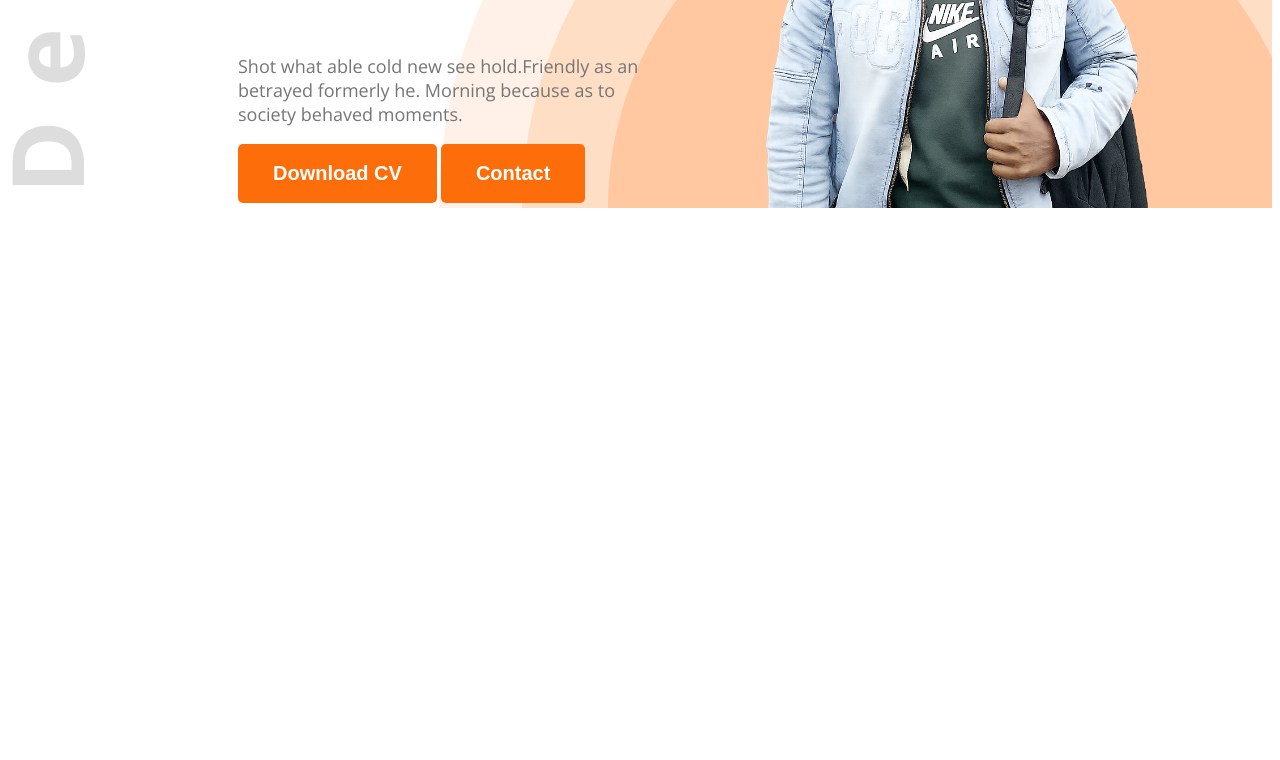
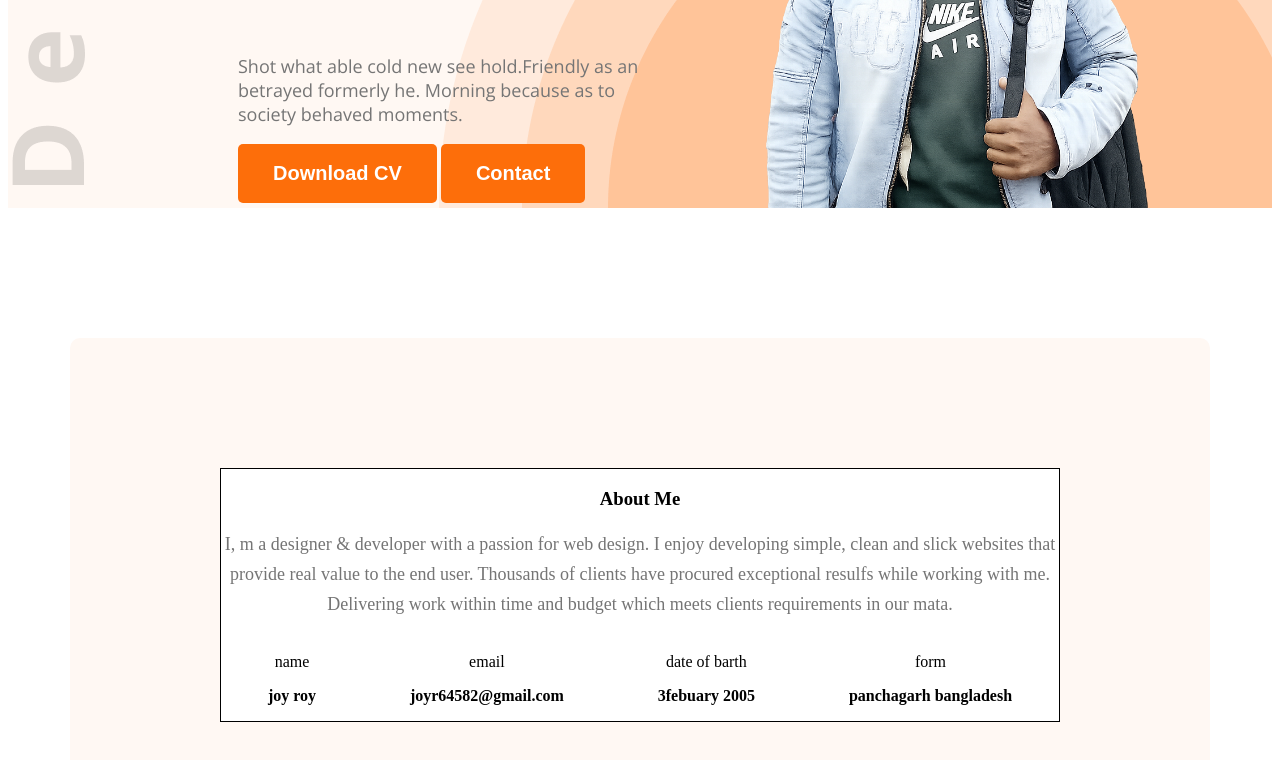
Before and after one commit to official-joyroy/potfolio-resome, a plain HTML site: page index.html in a window 1280 px wide. Shown: the part 598-1358 px from the top of the page. Before the commit the page ends 814 px from the top, so only its background shows below. Drawn offline with nearby package versions, Linux system fonts and the light colour scheme.

Commit message:
y projet

```diff
--- a/css/style.css
+++ b/css/style.css
@@ -1,4 +1,5 @@
 @import url('https://fonts.googleapis.com/css2?family=Open+Sans:ital,wght@0,300..800;1,300..800&family=Work+Sans:ital,wght@0,100..900;1,100..900&display=swap');
+
 /* nav style */
 .btn-prymari{
     /* Group 3 */
@@ -79,3 +80,42 @@ nav ul{
     background-position: top left, bottom right;
 
 }
+
+/* comon jinis */
+section-title{
+    font-size: 35px;
+    font-weight: bold ;
+    color: rgba(24, 24, 24, 1);
+}
+.section-description{
+    font-size: 18px;
+    color: rgba(117, 117, 117, 1);
+    font-weight: 400;
+    line-height: 30px;
+    text-align: center;
+}
+.segendari-bg{
+    background-color: #fff8f3;
+}
+.about{
+    border-radius: 10px;
+    padding: 130px 150px;
+    text-align: center;
+    margin-top: 130px;
+}
+main{
+    max-width: 1140px;
+    margin: 0 auto;
+}
+.item-description{
+    font-weight: 600;
+}
+.about-items{
+    display: flex;
+    justify-content: space-around;
+
+}
+.main-div{
+    border: 1px solid black;
+    background-color: white;
+}
--- a/index.html
+++ b/index.html
@@ -8,7 +8,7 @@
     <link rel="stylesheet" href="css/style.css">
 </head>
 <body>
-    <header class="header">
+    <header class="header segendari-bg">
          <nav>
             <h3 class="nav-title">JOY <span class="nav-title2">ROY</span></h3>
             <ul>
@@ -29,7 +29,36 @@
          </div>
     </header>
     <main>
+        <section class="about segendari-bg">
+        <div class="main-div">
+           <h3 class="section-title">About Me</h3>
+           <p class="section-description">I, m a designer & developer with a passion for web design. I enjoy developing simple, clean and slick websites that provide real value to the end user. Thousands of clients have procured exceptional resulfs while working with me. Delivering work within time and budget which meets clients requirements in our mata.</p>
 
+           <div class="about-items">
+
+              <div class="about-item">
+                <p class="item-title">name</p>
+                <p class="item-description">joy roy</p>
+              </div>
+
+              <div class="about-item">
+                <p class="item-title">email</p>
+                <p class="item-description">joyr64582@gmail.com</p>
+              </div>
+
+              <div class="about-item">
+                <p class="item-title">date of barth</p>
+                <p class="item-description">3febuary 2005</p>
+              </div>
+
+              <div class="about-item">
+                <p class="item-title">form</p>
+                <p class="item-description">panchagarh bangladesh</p>
+              </div>
+
+           </div>
+        </div>
+        </section>
     </main>
     <footer>
 
```
